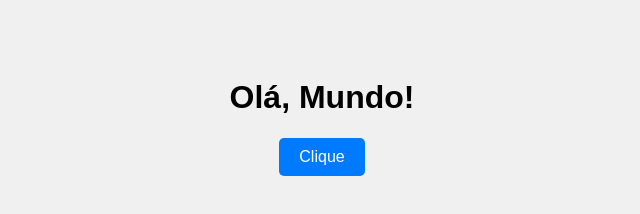
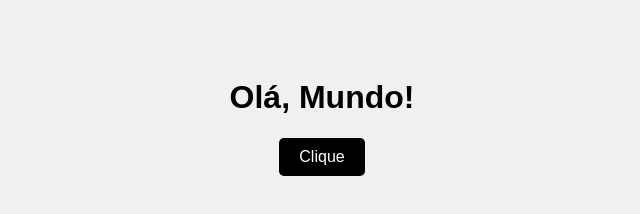
Before and after one commit to joaovitorpp/web-design-1, a plain HTML site: page index.html in a window 1280 px wide. Shown: the whole page, without its empty margins (318-958 px from the left). Drawn offline with Linux system fonts and the light colour scheme.

Commit message:
Mudando botao

```diff
--- a/style.css
+++ b/style.css
@@ -6,12 +6,12 @@ body {
 }
 button {
     padding: 10px 20px;
-    background-color: #007BFF;
+    background-color: black;
     border: none;
     color: white;
     font-size: 16px;
     border-radius: 5px;
 }
 button:hover {
-    background-color: #0056b3;
+    background-color: gray;
 }
```
